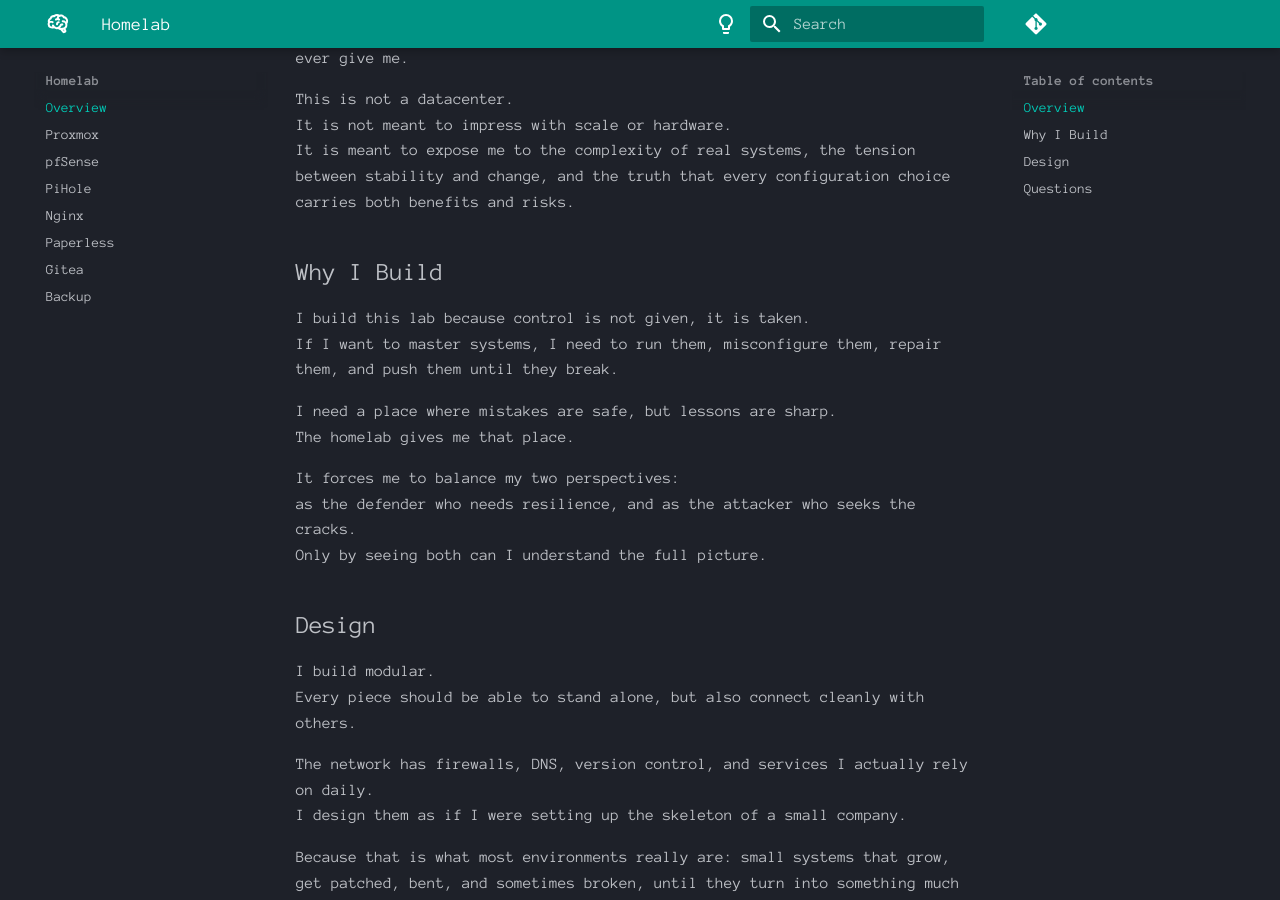
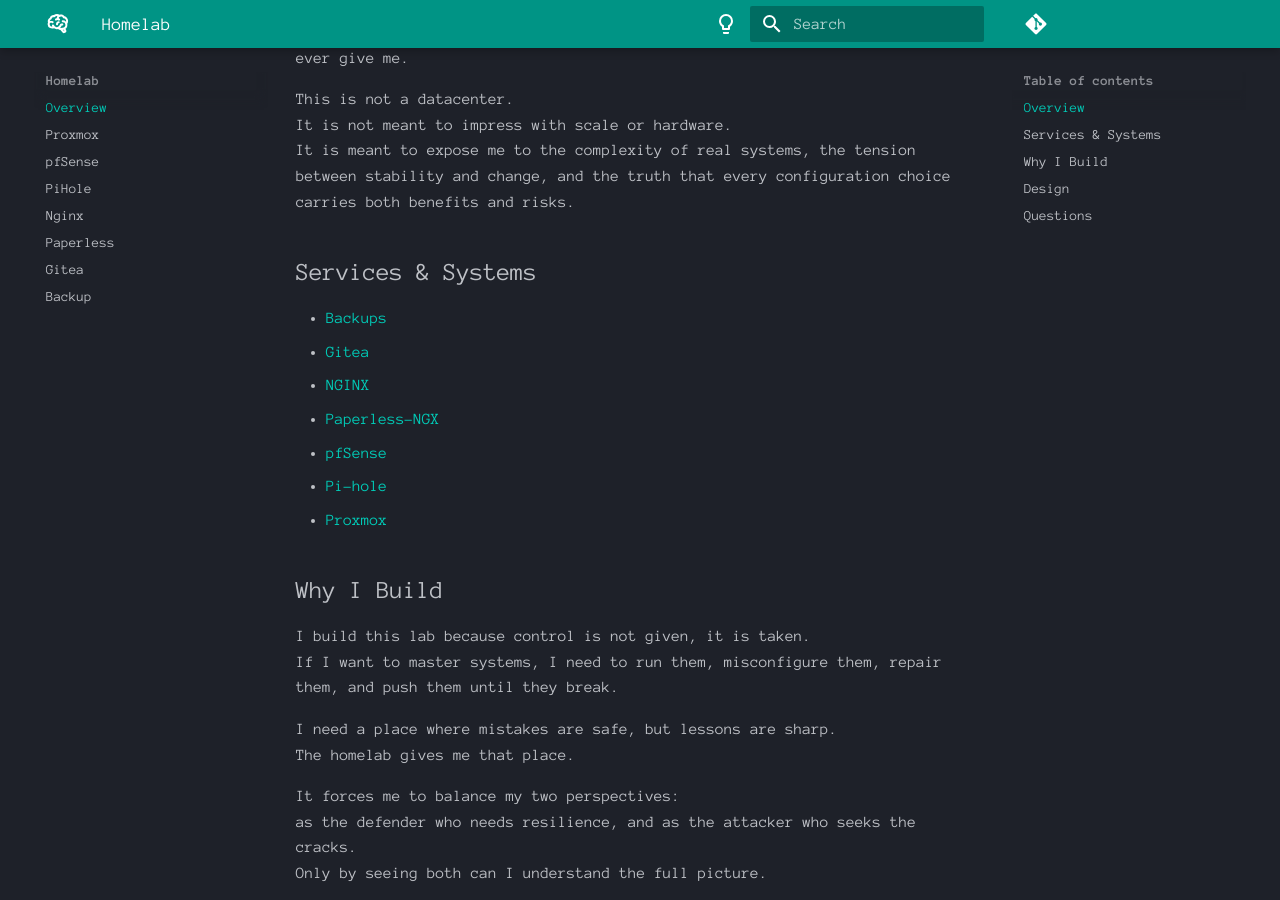
Before and after one commit to Fudomaru/wiki, an MkDocs documentation site: the page built from docs/homelab/overview.md, in a window 1280 px wide and 900 px high, scrolled down 417 px. Built offline with MkDocs 1.6.1 and Material for MkDocs 9.7.7, drawn with Linux system fonts in a browser that asks for light colours; comment, search, counter and statistics services are not loaded.

Commit message:
Updating Homelab Overview with links

```diff
--- a/docs/homelab/overview.md
+++ b/docs/homelab/overview.md
@@ -17,6 +17,16 @@
 This is not a datacenter.
 It is not meant to impress with scale or hardware.
 It is meant to expose me to the complexity of real systems, the tension between stability and change, and the truth that every configuration choice carries both benefits and risks.
+
+## Services & Systems
+
+- [Backups](./backups.md)
+- [Gitea](./gitea.md)
+- [NGINX](./nginx.md)
+- [Paperless-NGX](./paperless-ngx.md)
+- [pfSense](./pfsense.md)
+- [Pi-hole](./pihole.md)
+- [Proxmox](./proxmox.md)
 
 ## Why I Build
 
```
